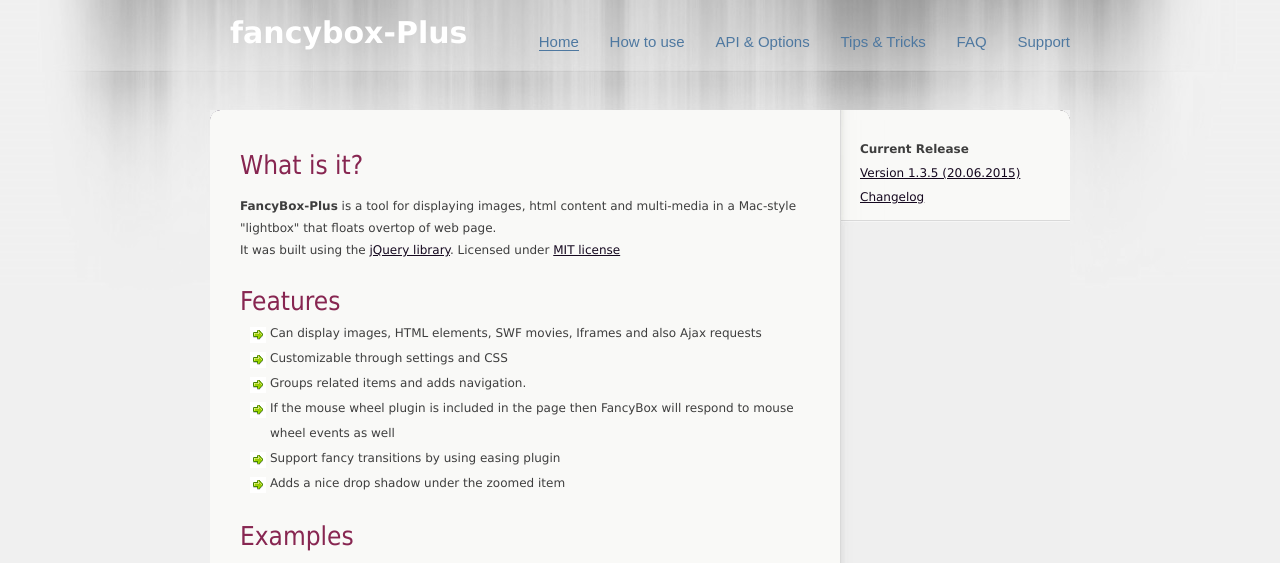
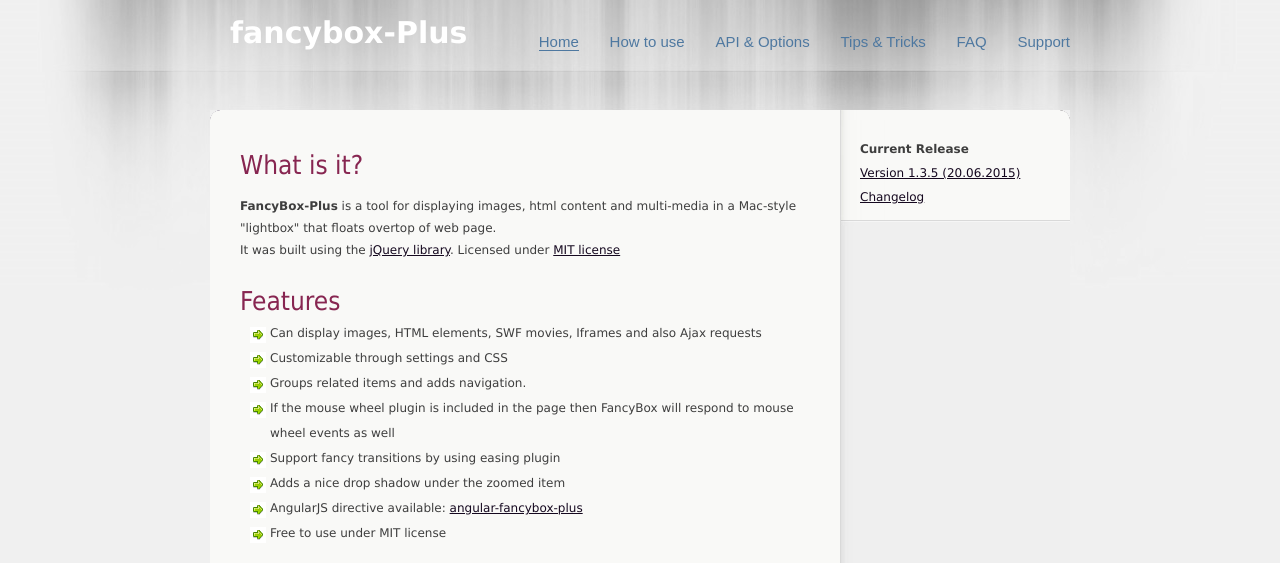
Before and after one commit to igorlino/fancybox-plus, a website: page demo/index.html in a window 1280 px wide. Shown: the top 563 px of the page. Drawn offline with nearby package versions, Linux system fonts and the light colour scheme; some packages are replaced by stand-ins of ours; a script that the page names is missing.

Commit message:
Angular link.

```diff
--- a/demo/index.html
+++ b/demo/index.html
@@ -67,6 +67,9 @@
                 <li>If the mouse wheel plugin is included in the page then FancyBox will respond to mouse wheel events as well</li>
                 <li>Support fancy transitions by using easing plugin</li>
                 <li>Adds a nice drop shadow under the zoomed item</li>
+                <li>AngularJS directive available: <a href="https://github.com/igorlino/angular-fancybox-plus">angular-fancybox-plus</a>
+                </li>
+                <li>Free to use under MIT license</li>
             </ul>
 
             <h1>Examples</h1>
```
